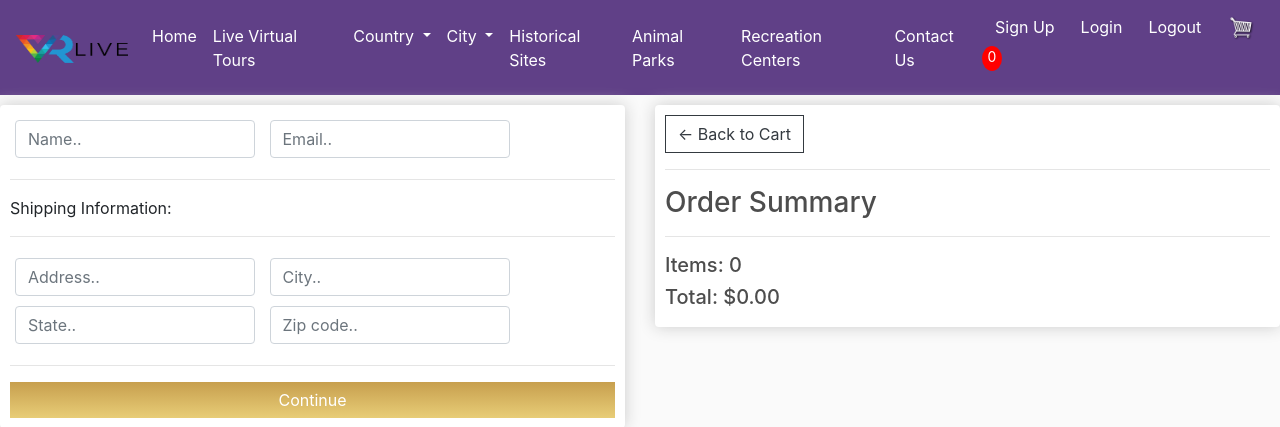
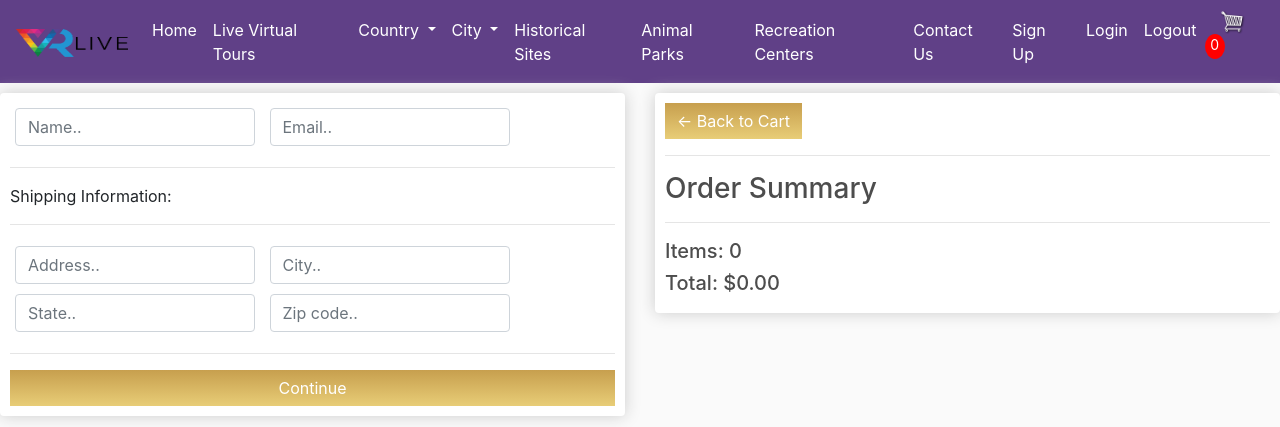
Before and after one commit to Ivy8127/Esovis-VR, a Django app: page /checkout/ in a window 1280 px wide. Shown: the top 427 px of the page. Run offline with Django 3.2, Linux system fonts and the light colour scheme; some libraries are stand-ins or nearby versions.

Commit message:
collapse bar with nav items fixed

```diff
--- a/VRApp/templates/VRApp/checkout.html
+++ b/VRApp/templates/VRApp/checkout.html
@@ -89,7 +89,12 @@
 
   <div class="col-lg-6">
     <div class="box-element">
-      <a class="btn btn-outline-dark" href="{% url 'cart' %}"
+      <a class="btn" style="
+      border: none; color: white;
+       background: linear-gradient(
+         #C79F4E , #E8CD77
+       );
+     " href="{% url 'cart' %}"
         >&#x2190; Back to Cart</a
       >
       <hr />
--- a/VRApp/templates/VRApp/home.html
+++ b/VRApp/templates/VRApp/home.html
@@ -1,6 +1,6 @@
 {% extends 'VRApp/main.html'%}
 {% load static %}
-{% block title %}Home{% endblock %}
+{% block title %}Home| Esovis VR{% endblock %}
 
 {% block content%}
 
--- a/VRApp/templates/VRApp/main.html
+++ b/VRApp/templates/VRApp/main.html
@@ -63,7 +63,7 @@
   </head>
   <body>
     <nav
-      class="navbar navbar-expand-lg navbar-dark"
+      class="navbar  navbar-expand-lg navbar-dark"
       style="background-color: #604087"
     >
       <a class="navbar-brand" href="{% url 'home' %}">
@@ -498,26 +498,33 @@
               >Contact Us <span class="sr-only">(current)</span></a
             >
           </li>
-
-          <!-- <li class="nav-item">
-            <a
-              class="nav-link disabled"
-              href="#"
-              tabindex="-1"
-              aria-disabled="true"
-              >Disabled</a
+        </ul>
+        <ul class="navbar-nav">
+          <li class="nav-item active">
+            <a class="nav-link" href="{% url 'signup' %}"
+              >Sign Up <span class="sr-only">(current)</span></a
             >
-          </li> -->
+          </li>
+          <li class="nav-item active">
+            <a class="nav-link" href="{% url 'login' %}"
+              >Login<span class="sr-only">(current)</span></a
+            >
+          </li>
+          <li class="nav-item active ">
+            <a class="nav-link" href="{% url 'logout' %}"
+              >Logout<span class="sr-only">(current)</span></a
+            >
+          </li>
         </ul>
-        <div class="form-inline my-2 my-lg-0">
-          <a href="{% url 'signup' %}" class="btn" style="color: white"
+        <div class="form-inline my-2 my-lg-0 ">
+          <!-- <a href="{% url 'signup' %}" class="btn" style="color: white"
             >Sign Up</a
           >
           <a href="{% url 'login'%}" class="btn" style="color: white">Login</a>
           <a href="{% url 'logout'%}" class="btn" style="color: white"
             >Logout</a
-          >
-          <a href="{% url 'cart' %}">
+          > -->
+          <a href="{% url 'cart' %}" class="">
             <img id="cart-icon" src="{% static 'images/cart.png' %}" />
           </a>
           <p id="cart-total">{{cartItems}}</p>
```
Also changed, not shown: VRApp/templates/VRApp/historical_sites.html (+14 -2 lines), VRApp/templates/registration/login.html (+15 -2 lines), VRApp/templates/registration/signup.html (+14 -2 lines).
